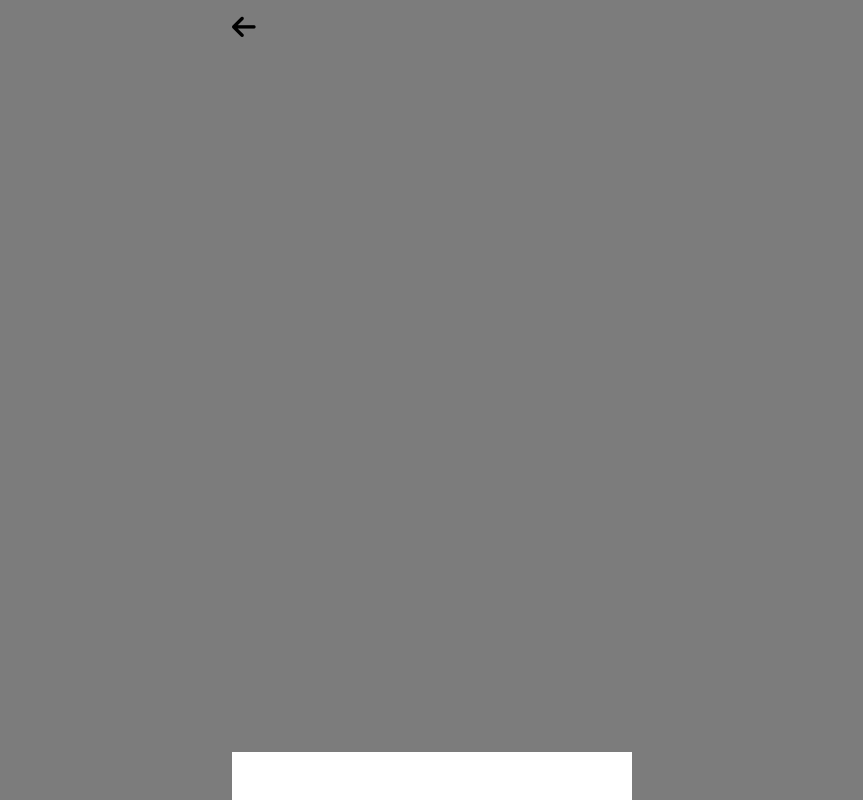
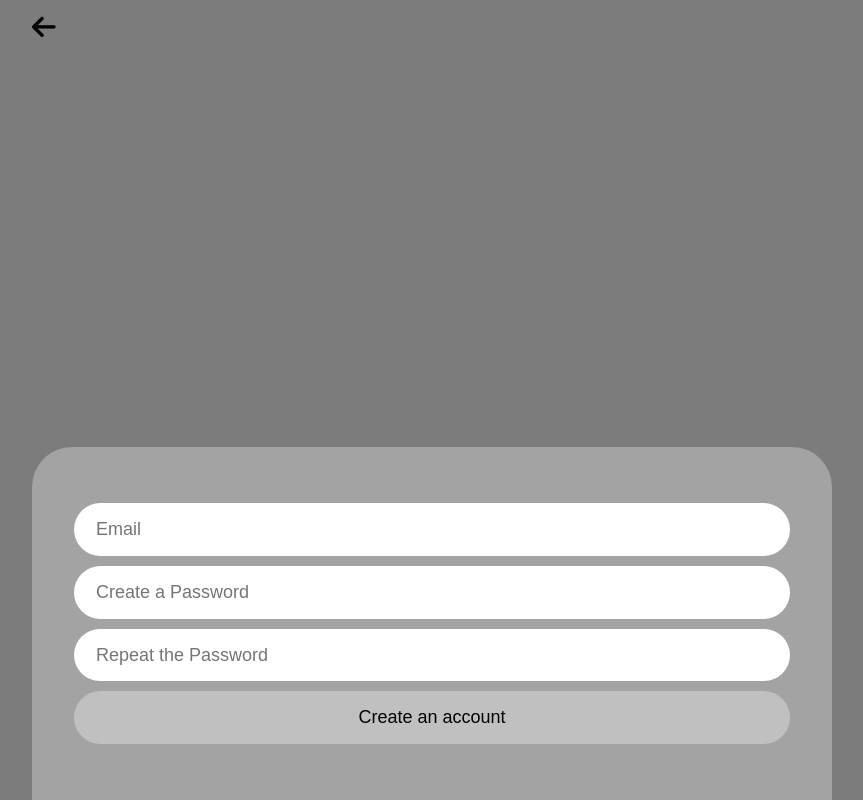
Before and after one commit to Tosking/todogame-front, a React (Create React App) app: page / in a window 1280 px wide. Shown: the whole page, without its empty margins (208-1071 px from the left). Built offline with nearby package versions, Linux system fonts and the light colour scheme.

Commit message:
style register

```diff
--- a/src/App.css
+++ b/src/App.css
@@ -1,6 +1,7 @@
 :root {
   --main-color: #7c7c7c;
   --elem-outer-color: #a3a3a3;
+  --button-color: #c0c0c0;
 }
 
 .App {
@@ -10,7 +11,8 @@
 }
 
 .container {
-  width: 400px;
+  max-width: 800px;
+  width: 100%;
 
   background-color: var(--main-color);
   margin: 0 auto;
--- /dev/null
+++ b/src/components/Register/input/Button.jsx
@@ -0,0 +1,12 @@
+import React, { Component } from 'react'
+
+class Button extends Component {
+    state = {  }
+    render() {
+        return (
+            <button className={this.props.className}>{this.props.children}</button>
+        );
+    }
+}
+
+export default Button;
--- /dev/null
+++ b/src/components/Register/input/Input.css
@@ -0,0 +1,12 @@
+.register-form__input{
+    padding: 16px 22px;
+    font-size: 18px;
+    border-radius: 30px;
+}
+
+.register-form__button{
+    padding: 16px 22px;
+    font-size: 18px;
+    border-radius: 30px;
+    background-color: var(--button-color);
+}
--- a/src/components/Register/input/Input.jsx
+++ b/src/components/Register/input/Input.jsx
@@ -1,9 +1,10 @@
 import React, { Component } from "react";
+import './Input.css'
 
 class Input extends Component {
   state = {};
   render() {
-    return <input type="text" className="register-form__email" />;
+    return <input type="text" className={this.props.className} placeholder={this.props.placeholder}/>;
   }
 }
 
--- a/src/components/Register/register/Register.css
+++ b/src/components/Register/register/Register.css
@@ -12,5 +12,8 @@
 .register__form {
   display: flex;
   flex-direction: column;
-  bottom: 0;
+  background-color: var(--elem-outer-color);
+  padding: 56px 42px;
+  border-radius: 40px 40px 0px 0px;
+  gap: 10px;
 }
--- a/src/components/Register/register/RegisterForm.jsx
+++ b/src/components/Register/register/RegisterForm.jsx
@@ -1,14 +1,16 @@
 import React, { Component } from "react";
 import Input from "../input/Input";
+import Button from "../input/Button";
 
 class RegisterForm extends Component {
   state = {};
   render() {
     return (
       <div className="register__form">
-        <Input />
-        <Input />
-        <Input />
+        <Input className="register-form__email register-form__input" placeholder="Email"/>
+        <Input className="register-form__password register-form__input" placeholder="Create a Password"/>
+        <Input className="register-form__repeat-password register-form__input" placeholder="Repeat the Password"/>
+        <Button className="register-form__button">Create an account</Button>
       </div>
     );
   }
```
